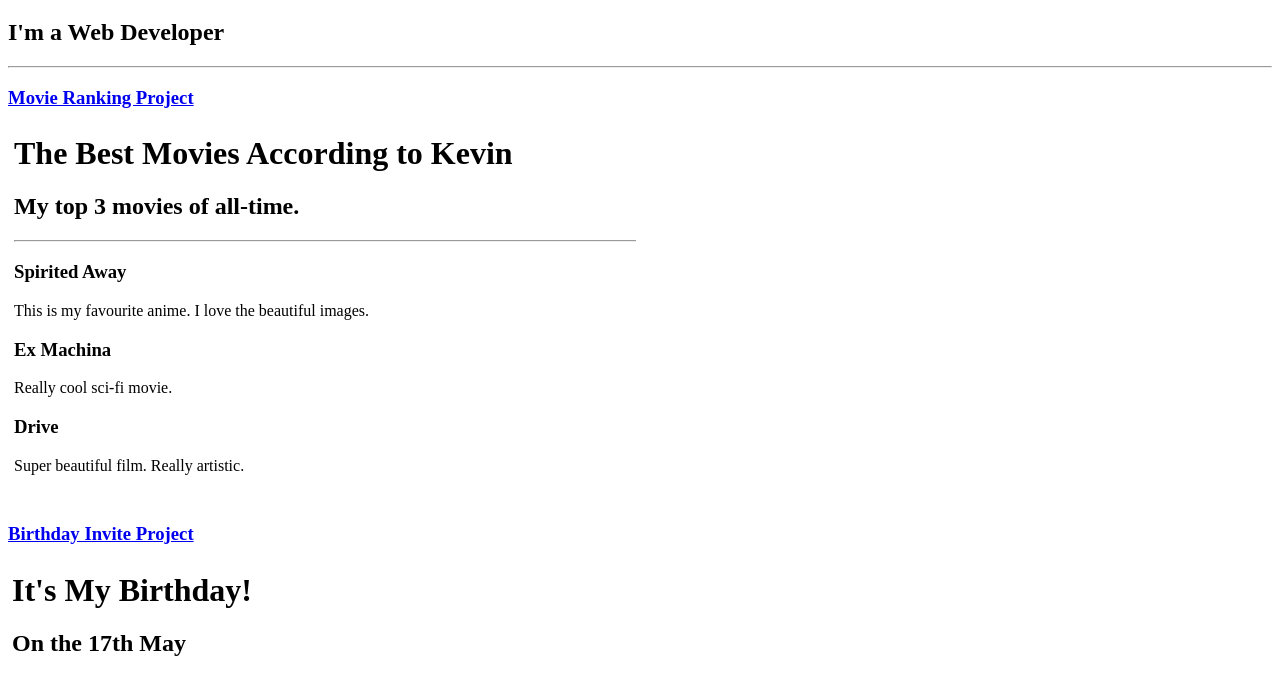
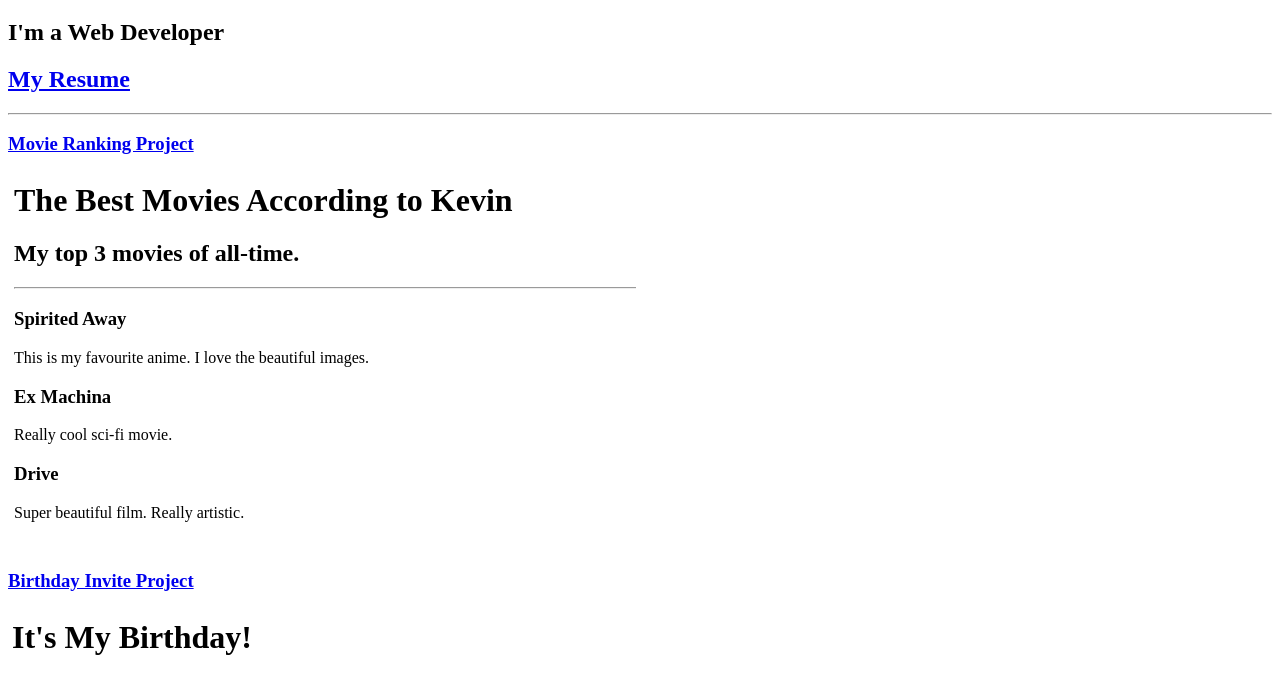
Before and after one commit to kevinWalshMunoz/kevin-portfolio, a plain HTML site: page index.html in a window 1280 px wide. Shown: the part 61-736 px from the top of the page. Drawn offline with Linux system fonts and the light colour scheme.

Commit message:
feat: Add link to resume in index.html

```diff
--- a/index.html
+++ b/index.html
@@ -8,6 +8,7 @@
   <body>
     <h1>Kevin's Portfolio</h1>
     <h2>I'm a Web Developer</h2>
+    <h2><a href="./public/resume.html">My Resume</a></h2>
     <hr />
     <h3><a href="./public/movie-ranking.html">Movie Ranking Project</a></h3>
     <img src="./assets/images/movie-ranking.png" alt="Movie Ranking Project" />
```
